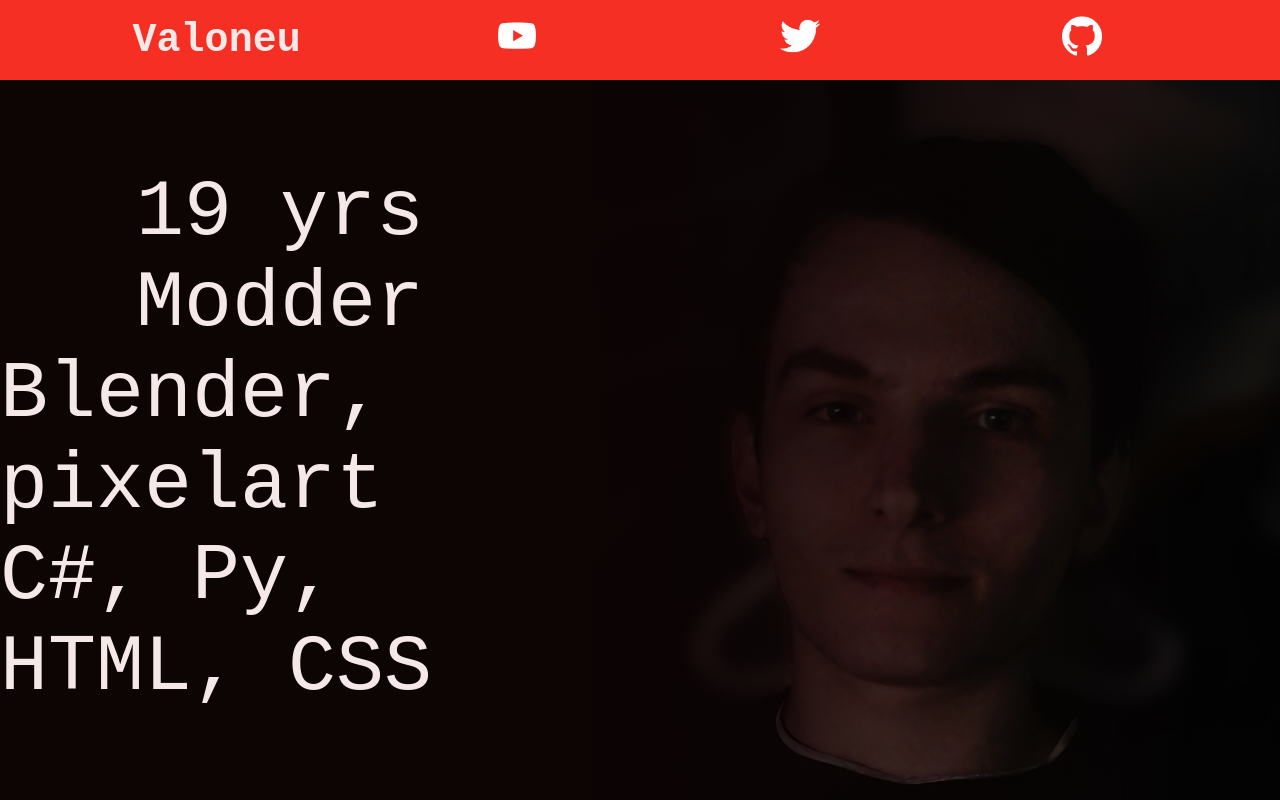
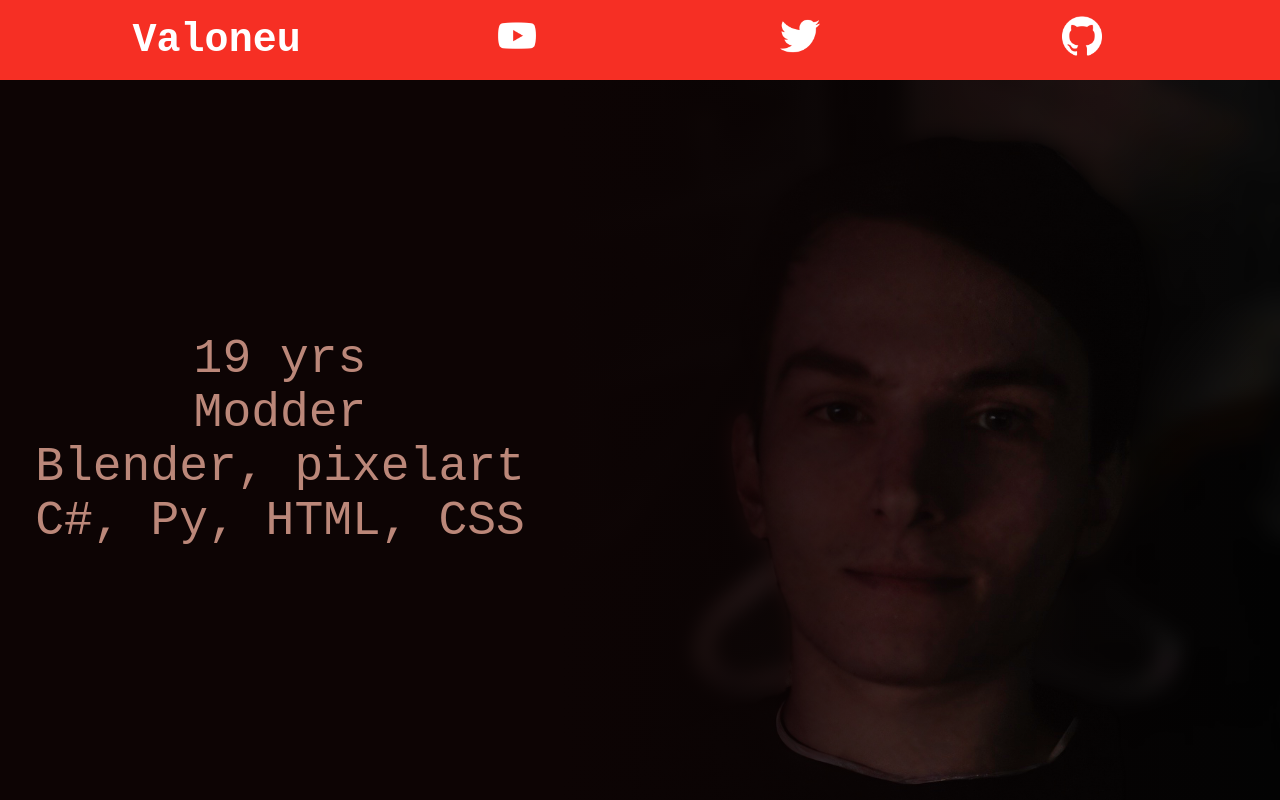
Before and after one commit to Valoneu/Valoneu.github.io, a plain HTML site: page index.html in a window 1280 px wide. Drawn offline with Linux system fonts and the light colour scheme.

Commit message:
text color, size

```diff
--- a/styles.css
+++ b/styles.css
@@ -1,6 +1,7 @@
 
 :root {
-  --text: #f5e9e8;
+  --text: rgb(255, 255, 255);
+  --textdark: #bb8779;
   --background: #0d0404;
   --primary: #e58883;
   --secondary: #901811;
@@ -117,6 +118,6 @@ nav {
 }
 
 p {
-  color: var(--text);
-  font-size: 5rem;
+  color: var(--textdark);
+  font-size: 3rem;
 }
```
